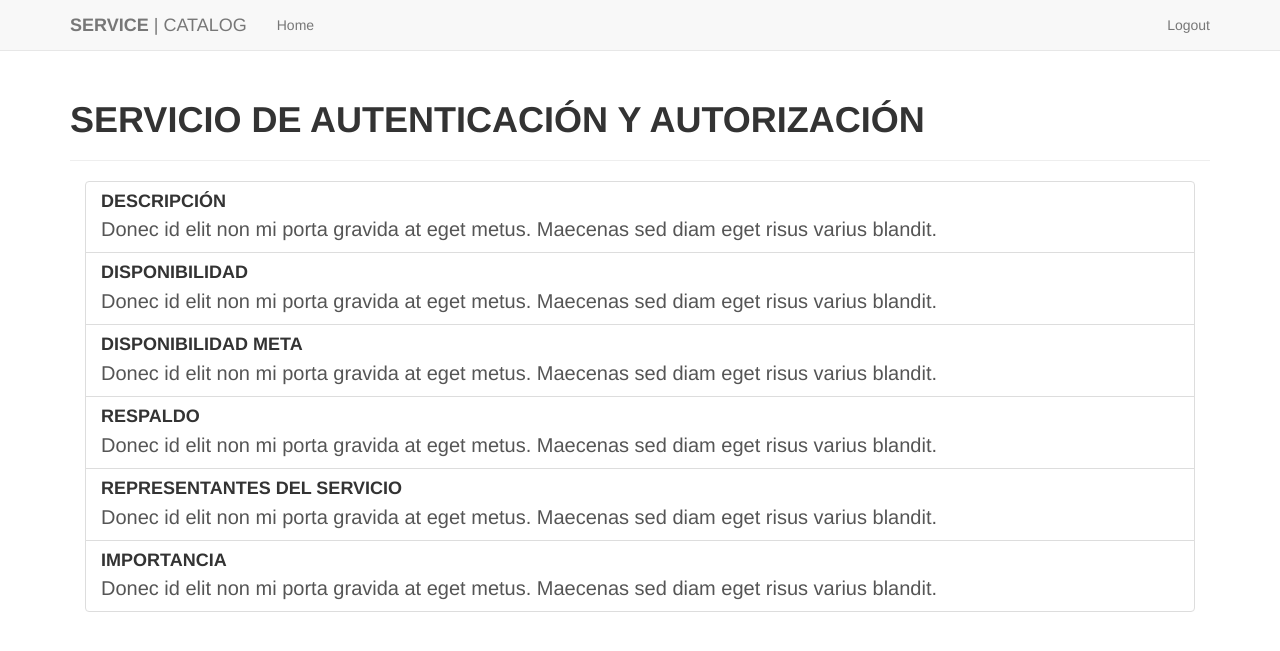
After one commit to OneTesseractInMultiverse/ITIL-CaseExample, a Flask app: template templates/home/auth_service.html in a window 1280 px wide. The commit adds this page. Shown: the top 651 px of the page. Run offline with Flask 2, Linux system fonts and the light colour scheme; the template is opened without the code that fills it, so the values that code supplies are empty; some libraries are stand-ins or nearby versions.

Commit message:
Created reference template

```diff
--- /dev/null
+++ b/templates/home/auth_service.html
@@ -0,0 +1,51 @@
+{% extends "layout.html" %}
+{% block body %}
+
+<div class="row">
+
+    <div class="col-lg-12">
+
+        <h1>Servicio de Autenticación y Autorización</h1>
+        <hr>
+        <div class="col-lg-12">
+            <div class="list-group">
+
+              <a href="#" class="list-group-item">
+                <h4 class="list-group-item-heading">Descripción</h4>
+                <p class="list-group-item-text">Donec id elit non mi porta gravida at eget metus. Maecenas sed diam eget risus varius blandit.</p>
+              </a>
+
+              <a href="#" class="list-group-item">
+                <h4 class="list-group-item-heading">Disponibilidad</h4>
+                <p class="list-group-item-text">Donec id elit non mi porta gravida at eget metus. Maecenas sed diam eget risus varius blandit.</p>
+              </a>
+
+              <a href="#" class="list-group-item">
+                <h4 class="list-group-item-heading">Disponibilidad Meta</h4>
+                <p class="list-group-item-text">Donec id elit non mi porta gravida at eget metus. Maecenas sed diam eget risus varius blandit.</p>
+              </a>
+
+
+              <a href="#" class="list-group-item">
+                <h4 class="list-group-item-heading">Respaldo</h4>
+                <p class="list-group-item-text">Donec id elit non mi porta gravida at eget metus. Maecenas sed diam eget risus varius blandit.</p>
+              </a>
+
+              <a href="#" class="list-group-item">
+                <h4 class="list-group-item-heading">Representantes del Servicio</h4>
+                <p class="list-group-item-text">Donec id elit non mi porta gravida at eget metus. Maecenas sed diam eget risus varius blandit.</p>
+              </a>
+
+              <a href="#" class="list-group-item">
+                <h4 class="list-group-item-heading">Importancia</h4>
+                <p class="list-group-item-text">Donec id elit non mi porta gravida at eget metus. Maecenas sed diam eget risus varius blandit.</p>
+              </a>
+
+            </div>
+        </div>
+
+    </div>
+
+</div>
+
+{% endblock %}
```
Also changed, not shown: courseware/controllers/service_controller.py (added, +10 -0 lines), templates/home/index.html (+57 -13 lines).
